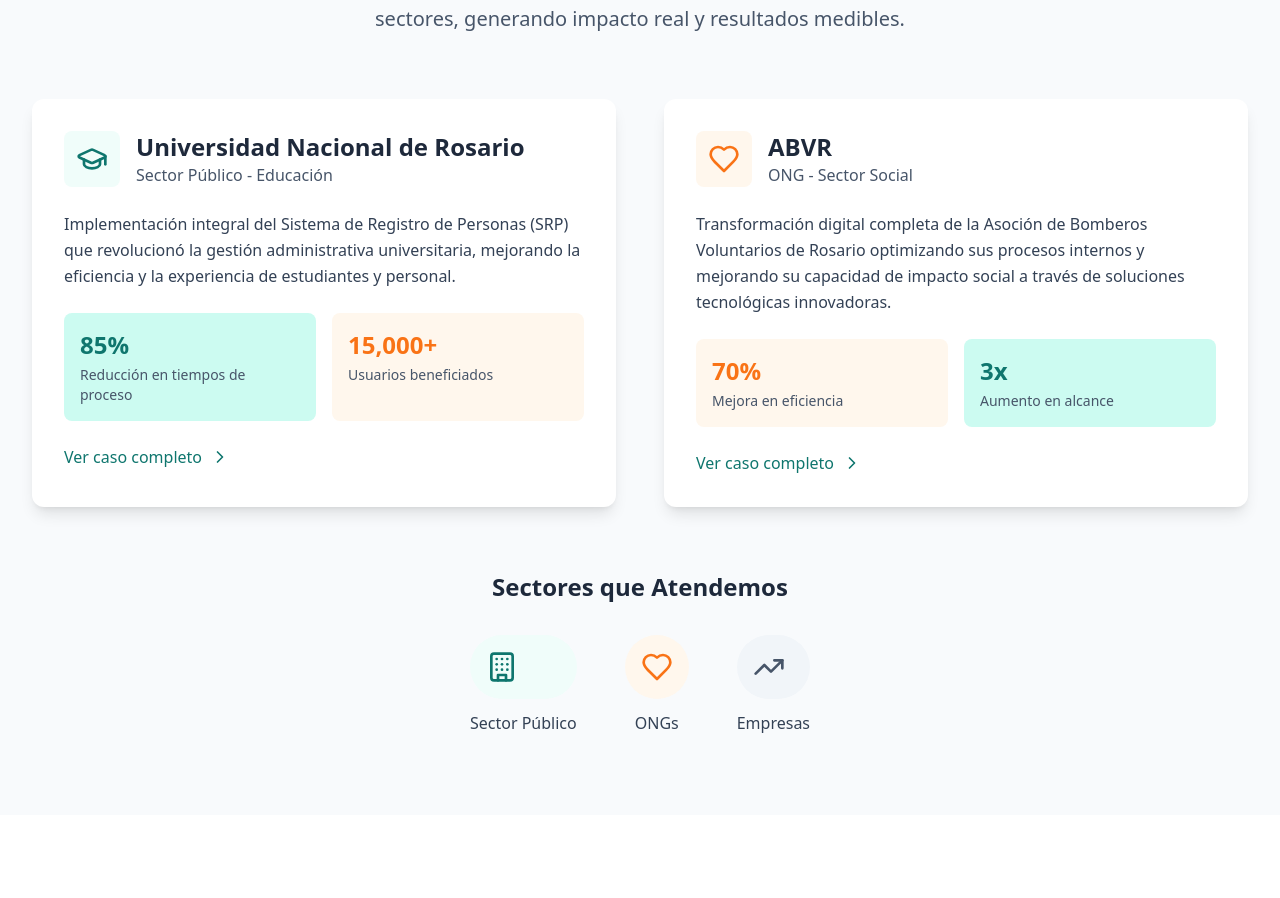
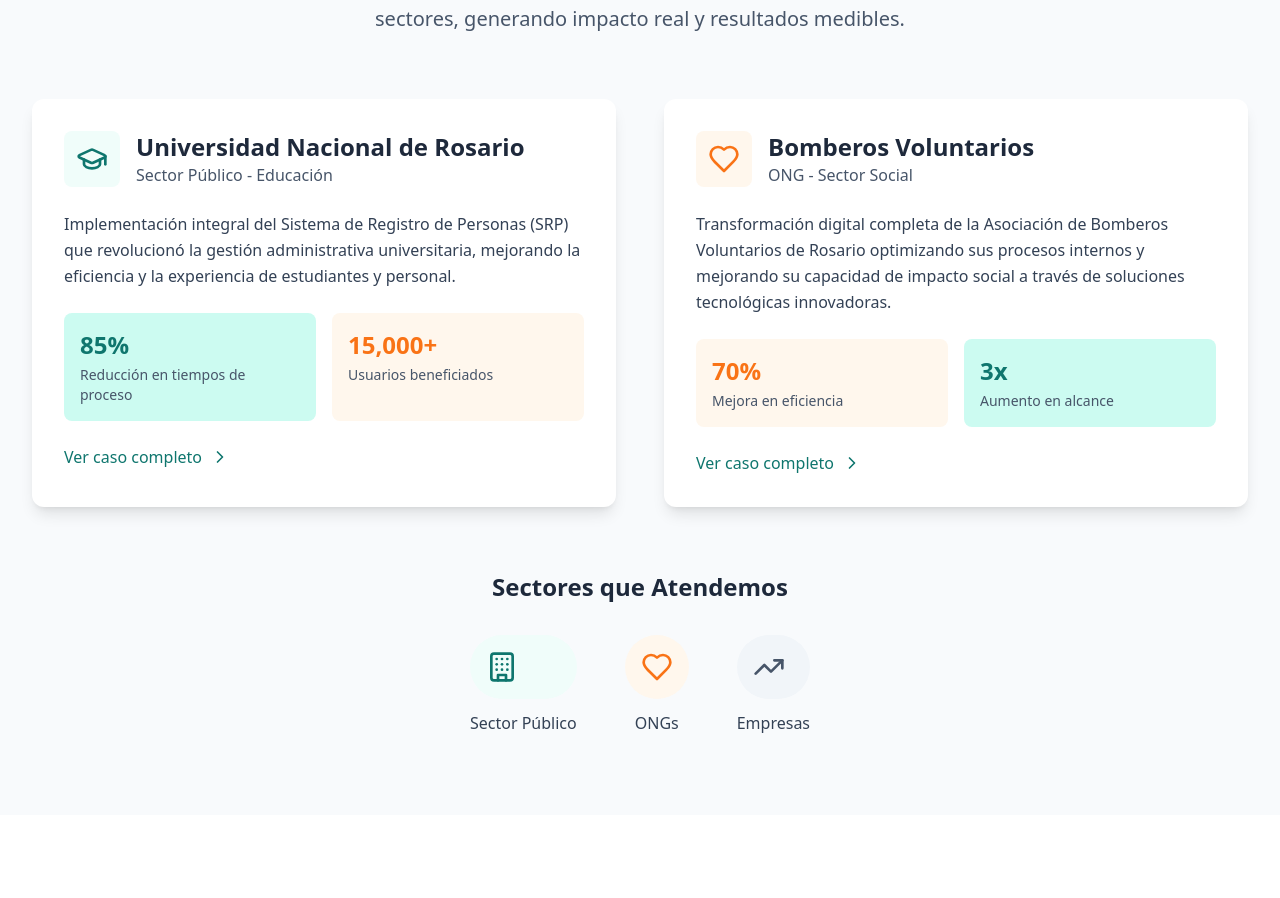
Before and after one commit to Guideon365AR/ProQualis, a React (Vite) app: page / in a window 1280 px wide. Shown: the part 2401-3299 px from the top of the page. Built offline with nearby package versions, Linux system fonts and the light colour scheme.

Commit message:
Updated App.tsx

```diff
--- a/src/App.tsx
+++ b/src/App.tsx
@@ -329,13 +329,13 @@ function App() {
                   <Heart className="h-8 w-8 text-orange-500" />
                 </div>
                 <div>
-                  <h3 className="text-2xl font-bold text-slate-800">ABVR</h3>
+                  <h3 className="text-2xl font-bold text-slate-800">Bomberos Voluntarios</h3>
                   <p className="text-slate-600">ONG - Sector Social</p>
                 </div>
               </div>
 
               <p className="text-slate-700 mb-6 leading-relaxed">
-                Transformación digital completa de la Asoción de Bomberos Voluntarios de Rosario
+                Transformación digital completa de la Asociación de Bomberos Voluntarios de Rosario
                 optimizando sus procesos internos y mejorando su capacidad de impacto social
                 a través de soluciones tecnológicas innovadoras.
               </p>
```
